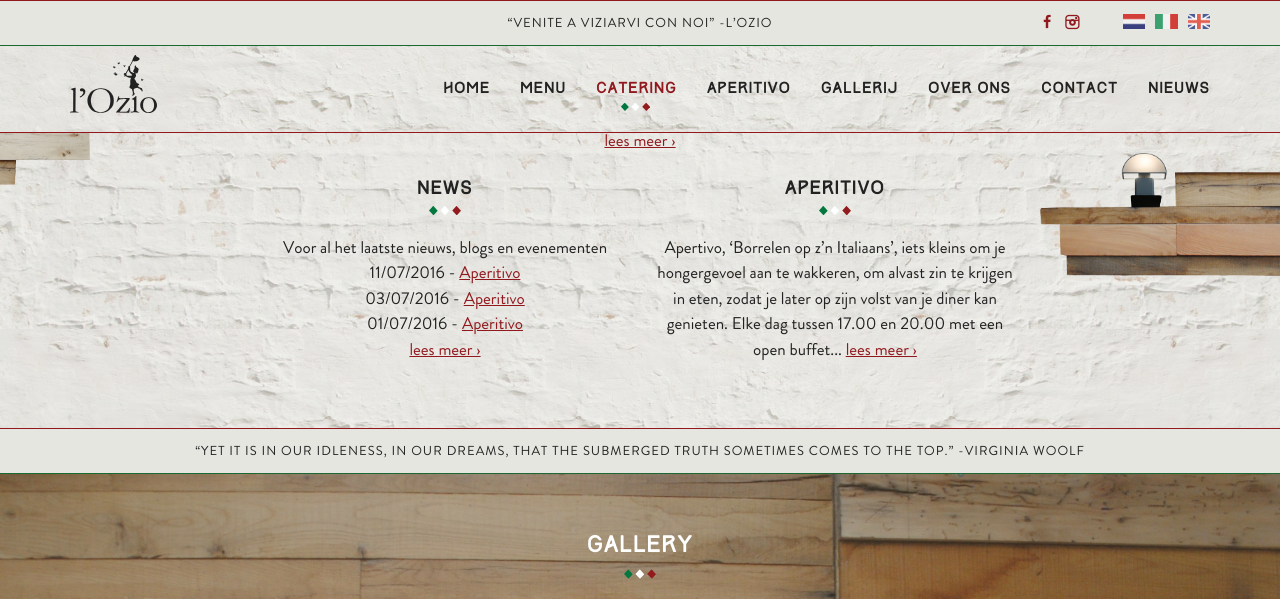
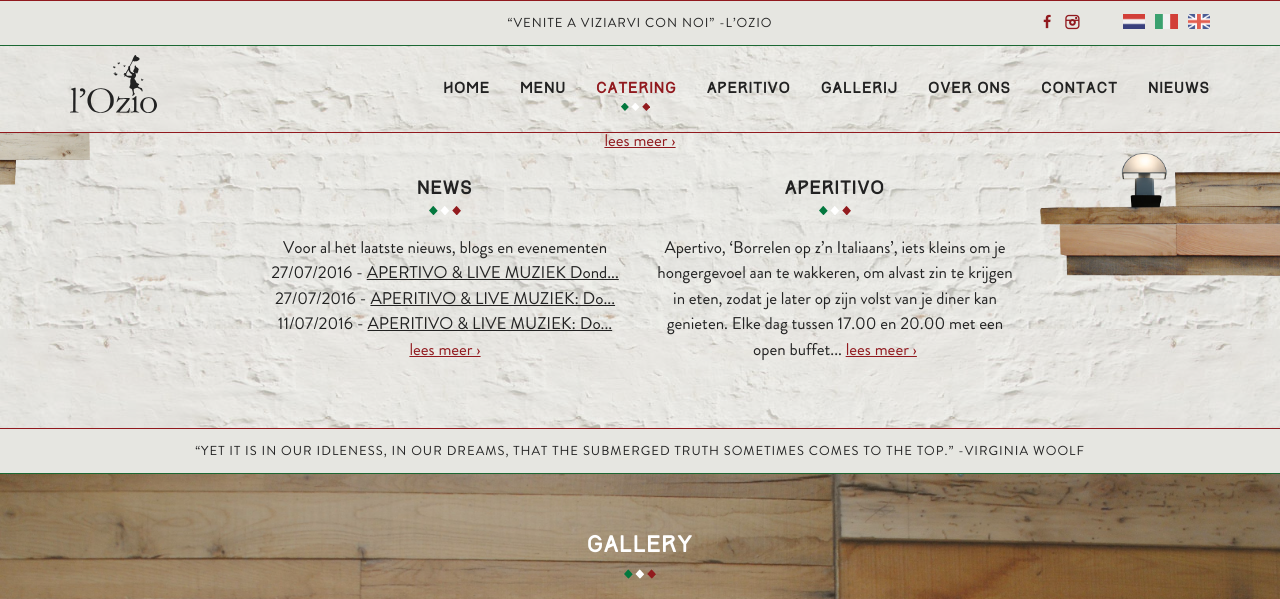
Before and after one commit to jhvanderschee/lozio_nl, a Jekyll site: the page built from index.md, in a window 1280 px wide and 900 px high, scrolled down 947 px, cut to the strip 0-599 px from the top of the window. Built offline with Jekyll 4.4.1, drawn with Linux system fonts in a browser that asks for light colours.

Commit message:
Updated '/_layouts/home.html' via CloudCannon

```diff
--- a/_layouts/home.html
+++ b/_layouts/home.html
@@ -46,7 +46,7 @@
                         <div class="post-content"><div class="editable"><p>Voor een feestje met familie of vrienden of voor een zakelijke gelegenheid biedt het restaurant l&rsquo;Ozio u diverse mogelijkheden voor een catering in Italiaanse stijl, met een ruime keuze aan gerechten, zowel warm als koud... <a target="_blank" href="/catering">lees meer &rsaquo;</a></p></div>
 
                           <div class="row">
-                            <div class="col-md-6"><h2>News</h2><div class="editable"><p class="present-before-paste">Voor al het laatste nieuws, blogs en evenementen<br />11/07/2016 - <a href="/news/2016/07/11/aperitivo-live-muziek-donderdag-21-juli/">Aperitivo</a><br />03/07/2016 - <a href="/news/2016/07/03/aperitivo-live-muziek-donderdag-14-juli/">Aperitivo</a><br />01/07/2016 - <a href="/news/2016/07/01/aperitivo-live-muziek-donderdag-7-juni/">Aperitivo</a><br /><a target="_blank" href="/news">lees meer &rsaquo;</a></p></div></div>
+                            <div class="col-md-6"><h2>News</h2><div><p class="present-before-paste">Voor al het laatste nieuws, blogs en evenementen<br />{% for post in site.posts | limit: 3 %}{{ post.date | date: "%d/%m/%Y" }} - <a href="{{ post.url }}" class="blog">{{ post.title | truncate: 30, "..." }}</a><br />{% endfor %}<a target="_blank" href="/news">lees meer &rsaquo;</a></p></div></div>
                             <div class="col-md-6"><h2>Aperitivo</h2><div class="editable"><p>Apertivo, &lsquo;Borrelen op z&rsquo;n Italiaans&rsquo;, iets kleins om je hongergevoel aan te wakkeren, om alvast zin te krijgen in eten, zodat je later op zijn volst van je diner kan genieten. Elke dag tussen 17.00 en 20.00 met een open buffet... <a target="_blank" href="/aperitivo">lees meer &rsaquo;</a></p></div></div>
                           </div>
 
```
